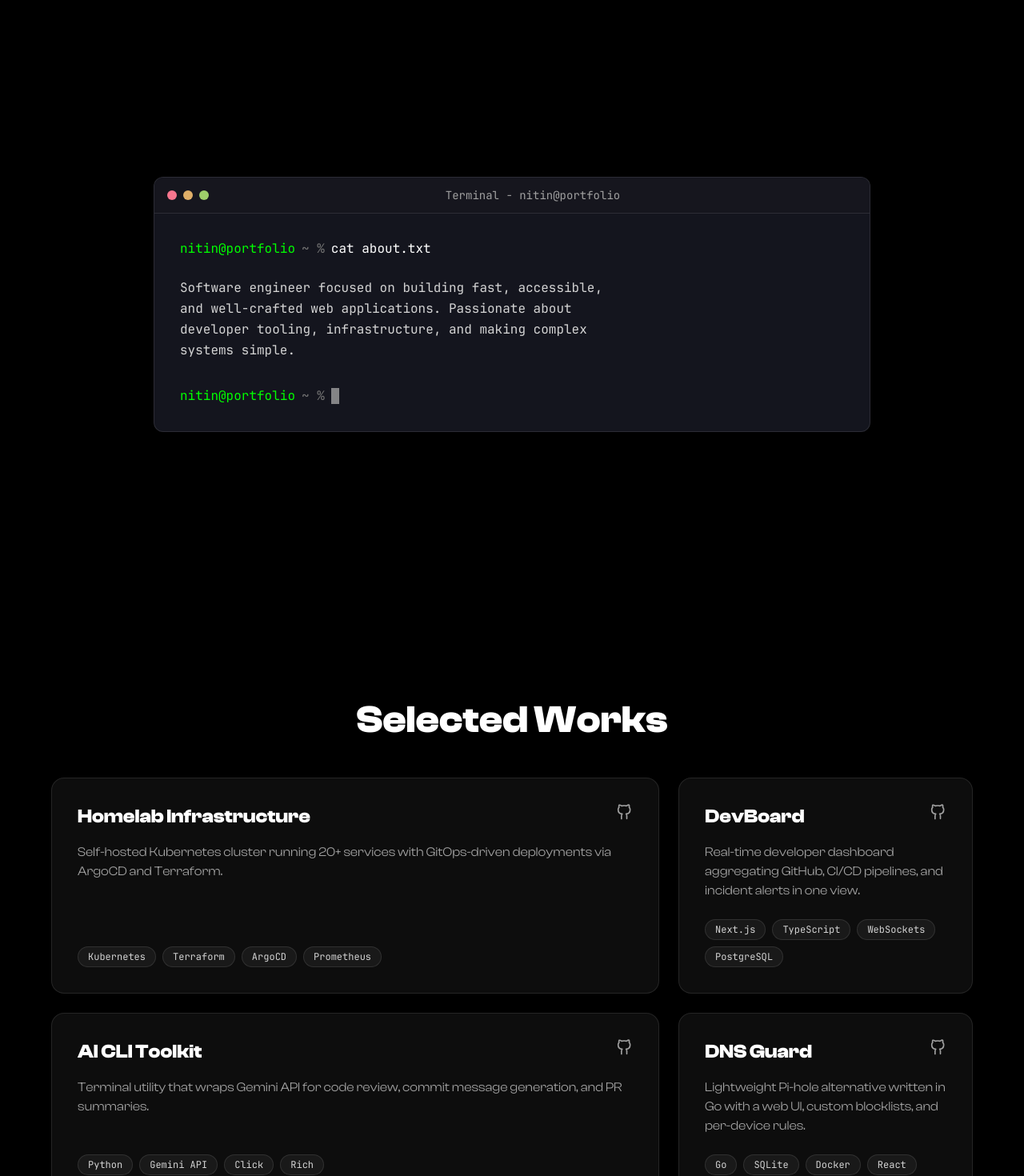
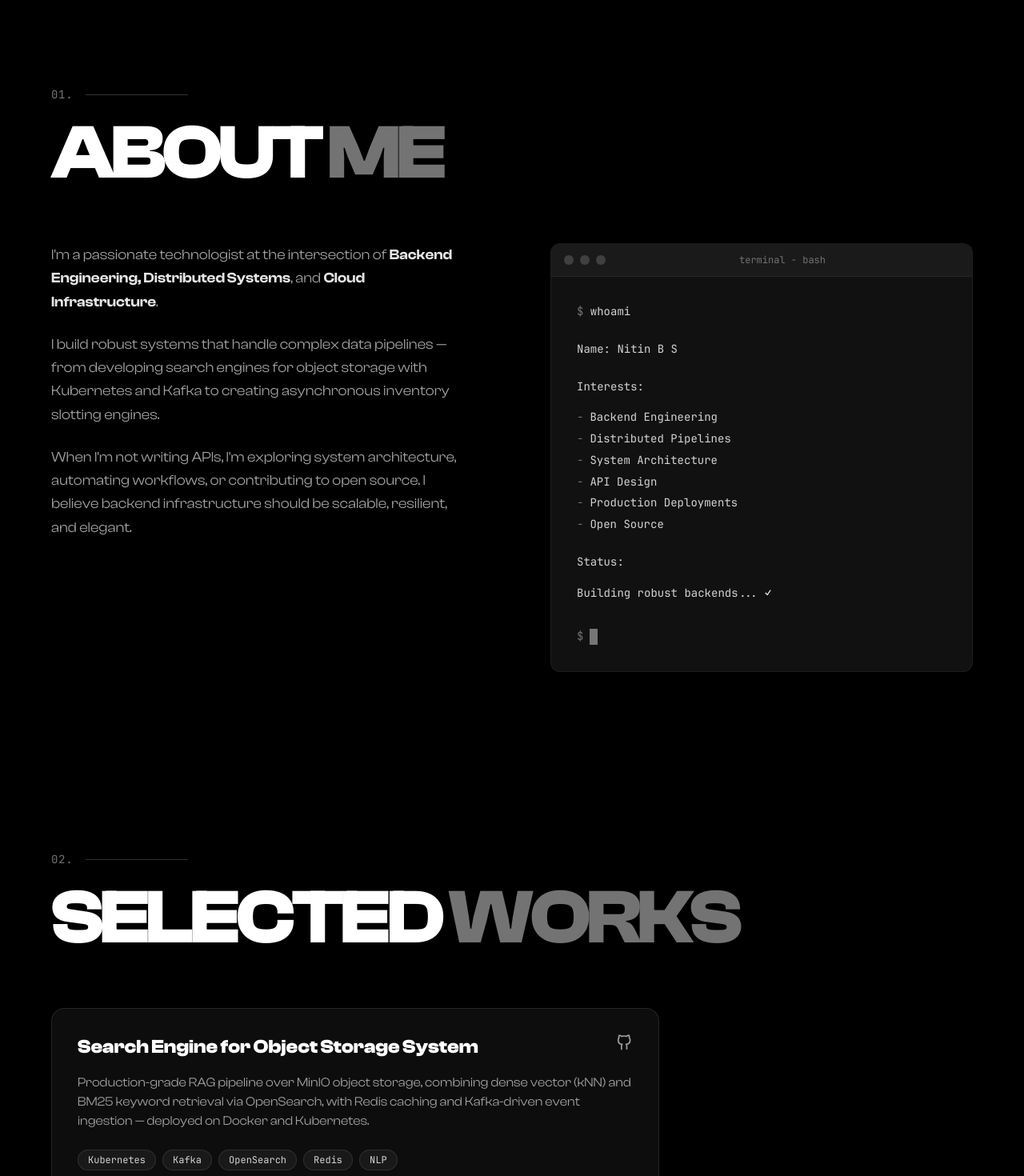
Before and after one commit to nitinbs24/Portfolio, a Next.js app: page / in a window 1280 px wide. Shown: the part 820-2290 px from the top of the page at 80% size. Built offline with nearby package versions, Linux system fonts and the light colour scheme.

Commit message:
feat: redesign about section, add numbering indicators, and replace placeholders with real data

```diff
--- a/components/layout/Footer.tsx
+++ b/components/layout/Footer.tsx
@@ -58,7 +58,7 @@ export function Footer() {
           transition={{ duration: 0.8, delay: 0.3 }}
           className="text-neutral-500 font-mono text-xs md:text-sm text-center max-w-xl px-4 leading-relaxed mb-8"
         >
-          Designed and developed by Abdul Malik with React, Three.js, Framer Motion, and all of my blood and sweat.
+          Designed and developed by Nitin B S with React, Three.js, Framer Motion, and all of my blood and sweat.
         </motion.p>
 
         {/* Icons */}
--- a/components/sections/About.tsx
+++ b/components/sections/About.tsx
@@ -1,56 +1,120 @@
-import { personalInfo } from "@/lib/constants";
-import { cn } from "@/lib/utils";
 import { motion } from "framer-motion";
 
 export function About() {
   return (
     <section
-      className="min-h-screen flex items-center justify-center px-4 md:px-8 py-20 relative z-10"
+      className="min-h-screen flex items-center justify-center py-32 px-4 relative z-10"
       id="about"
     >
-      <div className="w-full max-w-4xl mx-auto">
+      <div className="w-full max-w-6xl mx-auto flex flex-col items-start">
+
+        {/* Section Indicator */}
         <motion.div
-          initial={{ opacity: 0, y: 50 }}
+          initial={{ opacity: 0, y: 20 }}
           whileInView={{ opacity: 1, y: 0 }}
           viewport={{ once: true, margin: "-100px" }}
-          transition={{ duration: 0.8, ease: "easeOut" }}
-          className="bg-[#1a1b26]/80 backdrop-blur-md rounded-xl border border-white/10 shadow-2xl overflow-hidden font-mono text-sm md:text-base"
+          className="flex items-center gap-4 mb-4 w-full"
         >
+          <span className="font-mono text-neutral-500 text-sm tracking-wider">01.</span>
+          <div className="w-32 h-[1px] bg-white/20"></div>
+        </motion.div>
+
+        {/* Heading */}
+        <motion.h2
+          initial={{ opacity: 0, y: 30 }}
+          whileInView={{ opacity: 1, y: 0 }}
+          viewport={{ once: true, margin: "-100px" }}
+          transition={{ duration: 0.6 }}
+          className="text-6xl md:text-[6rem] font-black tracking-tighter mb-16 uppercase w-full"
+          style={{ fontFamily: "var(--font-display)" }}
+        >
+          <span className="text-white">About </span>
+          <span className="text-neutral-500">Me</span>
+        </motion.h2>
+
+        <div className="grid grid-cols-1 lg:grid-cols-2 gap-16 lg:gap-24 w-full">
+          {/* Left Column: Text */}
+          <motion.div
+            initial={{ opacity: 0, y: 30 }}
+            whileInView={{ opacity: 1, y: 0 }}
+            viewport={{ once: true, margin: "-100px" }}
+            transition={{ duration: 0.8, delay: 0.2 }}
+            className="space-y-6 text-neutral-400 text-base md:text-lg leading-relaxed"
+          >
+            <p>
+              I'm a passionate technologist at the intersection of <strong className="text-neutral-200 font-semibold">Backend Engineering, Distributed Systems</strong>, and <strong className="text-neutral-200 font-semibold">Cloud Infrastructure</strong>.
+            </p>
+            <p>
+              I build robust systems that handle complex data pipelines — from developing search engines for object storage with Kubernetes and Kafka to creating asynchronous inventory slotting engines.
+            </p>
+            <p>
+              When I'm not writing APIs, I'm exploring system architecture, automating workflows, or contributing to open source. I believe backend infrastructure should be scalable, resilient, and elegant.
+            </p>
+          </motion.div>
+
+          {/* Right Column: Terminal */}
+          <motion.div
+            initial={{ opacity: 0, x: 30 }}
+            whileInView={{ opacity: 1, x: 0 }}
+            viewport={{ once: true, margin: "-100px" }}
+            transition={{ duration: 0.8, delay: 0.4 }}
+            className="w-full"
+          >
+            <div className="bg-[#111] rounded-xl border border-white/5 shadow-2xl overflow-hidden font-mono text-sm">
               {/* macOS Window Header */}
-          <div className="flex items-center px-4 py-3 bg-[#16161e] border-b border-white/10">
+              <div className="flex items-center px-4 py-3 bg-[#1a1a1a] border-b border-white/5">
                 <div className="flex space-x-2">
-              <div className="w-3 h-3 rounded-full bg-[#f7768e]"></div>
-              <div className="w-3 h-3 rounded-full bg-[#e0af68]"></div>
-              <div className="w-3 h-3 rounded-full bg-[#9ece6a]"></div>
+                  <div className="w-3 h-3 rounded-full bg-neutral-700"></div>
+                  <div className="w-3 h-3 rounded-full bg-neutral-700"></div>
+                  <div className="w-3 h-3 rounded-full bg-neutral-700"></div>
                 </div>
-            <div className="flex-1 text-center text-xs md:text-sm text-neutral-400 font-medium select-none">
-              Terminal - nitin@portfolio
+                <div className="flex-1 text-center text-xs text-neutral-500 font-medium select-none">
+                  terminal - bash
                 </div>
               </div>
 
               {/* Terminal Content */}
-          <div className="p-6 md:p-8 space-y-6 text-neutral-300">
-            {/* Command Input */}
-            <div className="flex items-center gap-2">
-              <span className="text-accent">nitin@portfolio</span>
-              <span className="text-neutral-500">~ %</span>
-              <span className="text-white">cat about.txt</span>
+              <div className="p-6 md:p-8 space-y-4 text-neutral-300 leading-relaxed">
+                <div>
+                  <span className="text-neutral-500">$ </span>
+                  <span className="text-neutral-300">whoami</span>
                 </div>
 
-            {/* About text paragraphs */}
-            <div className="space-y-4 leading-relaxed whitespace-pre-line">
-              <p>{personalInfo.bio}</p>
+                <div className="pt-2 pb-2">
+                  <span className="text-neutral-300">Name: Nitin B S</span>
                 </div>
 
-            {/* Prompt with blinking cursor */}
+                <div>
+                  <span className="text-neutral-300">Interests:</span>
+                </div>
+
+                <ul className="space-y-1 pb-2">
+                  <li className="flex items-start gap-2"><span className="text-neutral-500">-</span> Backend Engineering</li>
+                  <li className="flex items-start gap-2"><span className="text-neutral-500">-</span> Distributed Pipelines</li>
+                  <li className="flex items-start gap-2"><span className="text-neutral-500">-</span> System Architecture</li>
+                  <li className="flex items-start gap-2"><span className="text-neutral-500">-</span> API Design</li>
+                  <li className="flex items-start gap-2"><span className="text-neutral-500">-</span> Production Deployments</li>
+                  <li className="flex items-start gap-2"><span className="text-neutral-500">-</span> Open Source</li>
+                </ul>
+
+                <div>
+                  <span className="text-neutral-300">Status:</span>
+                </div>
+
+                <div className="pb-2 flex items-center gap-2">
+                  <span>Building robust backends...</span>
+                  <span className="text-neutral-100">✓</span>
+                </div>
+
                 <div className="flex items-center gap-2 pt-2">
-              <span className="text-accent">nitin@portfolio</span>
-              <span className="text-neutral-500">~ %</span>
+                  <span className="text-neutral-500">$ </span>
                   <span className="w-2.5 h-5 bg-neutral-400 animate-pulse inline-block"></span>
+                </div>
               </div>
             </div>
           </motion.div>
         </div>
+      </div>
     </section>
   );
 }
--- a/components/sections/Contact.tsx
+++ b/components/sections/Contact.tsx
@@ -36,11 +36,10 @@ export function Contact() {
           initial={{ opacity: 0, y: 20 }}
           whileInView={{ opacity: 1, y: 0 }}
           viewport={{ once: true, margin: "-100px" }}
-          className="flex items-center gap-4 mb-8"
+          className="flex items-center gap-4 mb-4 w-full"
         >
-          <div className="w-8 h-[1px] bg-white/20"></div>
           <span className="font-mono text-neutral-500 text-sm tracking-wider">04.</span>
-          <div className="w-8 h-[1px] bg-white/20"></div>
+          <div className="w-32 h-[1px] bg-white/20"></div>
         </motion.div>
 
         {/* Heading */}
@@ -49,7 +48,7 @@ export function Contact() {
           whileInView={{ opacity: 1, y: 0 }}
           viewport={{ once: true, margin: "-100px" }}
           transition={{ duration: 0.6 }}
-          className="text-6xl md:text-[7rem] font-bold tracking-tighter mb-8 text-center uppercase text-neutral-200"
+          className="text-6xl md:text-[7rem] font-bold tracking-tighter mb-8 w-full uppercase text-neutral-200"
           style={{ fontFamily: "var(--font-display)" }}
         >
           Let's Connect
@@ -61,7 +60,7 @@ export function Contact() {
           whileInView={{ opacity: 1, y: 0 }}
           viewport={{ once: true, margin: "-100px" }}
           transition={{ duration: 0.6, delay: 0.1 }}
-          className="text-neutral-400 text-center max-w-xl mx-auto mb-16 text-lg"
+          className="text-neutral-400 text-left w-full max-w-xl mb-16 text-lg"
         >
           Have a project in mind? Want to collaborate? Or just say hi? My inbox is always open.
         </motion.p>
@@ -72,12 +71,12 @@ export function Contact() {
           whileInView={{ opacity: 1, y: 0 }}
           viewport={{ once: true, margin: "-100px" }}
           transition={{ duration: 0.6, delay: 0.2 }}
-          className="mb-24"
+          className="mb-24 w-full flex justify-start"
         >
           <motion.a
             whileHover={{ scale: 1.05 }}
             whileTap={{ scale: 0.95 }}
-            href="mailto:syedabdulmalik1208@gmail.com"
+            href="mailto:nitinskatte@gmail.com"
             className="inline-flex items-center gap-2 bg-white text-black px-8 py-4 rounded-full font-bold text-lg hover:bg-neutral-200 transition-colors"
           >
             Say Hello
--- a/components/sections/Projects.tsx
+++ b/components/sections/Projects.tsx
@@ -53,15 +53,26 @@ export function Projects() {
       id="projects"
     >
       <div className="w-full max-w-6xl mx-auto">
+        <motion.div
+          initial={{ opacity: 0, y: 20 }}
+          whileInView={{ opacity: 1, y: 0 }}
+          viewport={{ once: true, margin: "-100px" }}
+          className="flex items-center gap-4 mb-4 w-full"
+        >
+          <span className="font-mono text-neutral-500 text-sm tracking-wider">02.</span>
+          <div className="w-32 h-[1px] bg-white/20"></div>
+        </motion.div>
+
         <motion.h2
           initial={{ opacity: 0, y: 30 }}
           whileInView={{ opacity: 1, y: 0 }}
           viewport={{ once: true, margin: "-100px" }}
           transition={{ duration: 0.6 }}
-          className="text-4xl md:text-5xl font-bold mb-12 text-center"
+          className="text-6xl md:text-[6rem] font-black tracking-tighter mb-16 uppercase w-full"
           style={{ fontFamily: "var(--font-display)" }}
         >
-          Selected Works
+          <span className="text-white">Selected </span>
+          <span className="text-neutral-500">Works</span>
         </motion.h2>
 
         <motion.div
--- a/components/sections/Skills.tsx
+++ b/components/sections/Skills.tsx
@@ -27,15 +27,26 @@ export function Skills() {
       id="skills"
     >
       <div className="w-full max-w-4xl mx-auto">
+        <motion.div
+          initial={{ opacity: 0, y: 20 }}
+          whileInView={{ opacity: 1, y: 0 }}
+          viewport={{ once: true, margin: "-100px" }}
+          className="flex items-center gap-4 mb-4 w-full"
+        >
+          <span className="font-mono text-neutral-500 text-sm tracking-wider">03.</span>
+          <div className="w-32 h-[1px] bg-white/20"></div>
+        </motion.div>
+
         <motion.h2
           initial={{ opacity: 0, y: 30 }}
           whileInView={{ opacity: 1, y: 0 }}
           viewport={{ once: true, margin: "-100px" }}
           transition={{ duration: 0.6 }}
-          className="text-4xl md:text-5xl font-bold mb-16 text-center"
+          className="text-6xl md:text-[6rem] font-black tracking-tighter mb-16 uppercase w-full"
           style={{ fontFamily: "var(--font-display)" }}
         >
-          Skills & Tools
+          <span className="text-white">Technical </span>
+          <span className="text-neutral-500">Skills</span>
         </motion.h2>
 
         <div className="grid grid-cols-1 md:grid-cols-2 gap-8 md:gap-12">
--- a/lib/constants.ts
+++ b/lib/constants.ts
@@ -24,60 +24,47 @@ export interface SocialLink {
 // ─── Personal Info ────────────────────────────────────────────────────────────
 
 export const personalInfo = {
-  name: "Nitin",
+  name: "Nitin B S",
   roles: [
-    "Full Stack Developer",
-    "DevOps Engineer",
-    "AI Enthusiast",
-    "Open Source Contributor",
+    "Backend Engineer",
+    "Computer Science Student",
+    "System Architecture Enthusiast",
   ],
-  bio: `Software engineer focused on building fast, accessible,
-and well-crafted web applications. Passionate about
-developer tooling, infrastructure, and making complex
-systems simple.`,
+  bio: `Final Year Computer Science Engineering student From VVCE, Mysuru, with interest in backend engineering — distributed pipelines, APIs, and production ready deployments.`,
 } as const;
 
 // ─── Projects ─────────────────────────────────────────────────────────────────
 
 export const projects: Project[] = [
   {
-    id: "homelab",
-    title: "Homelab Infrastructure",
+    id: "hpe-cpp",
+    title: "Search Engine for Object Storage System",
     description:
-      "Self-hosted Kubernetes cluster running 20+ services with GitOps-driven deployments via ArgoCD and Terraform.",
-    tags: ["Kubernetes", "Terraform", "ArgoCD", "Prometheus"],
+      "Production-grade RAG pipeline over MinIO object storage, combining dense vector (kNN) and BM25 keyword retrieval via OpenSearch, with Redis caching and Kafka-driven event ingestion — deployed on Docker and Kubernetes.",
+    tags: ["Kubernetes", "Kafka", "OpenSearch", "Redis", "NLP"],
     href: "#",
     repo: "https://github.com/nitin",
     featured: true,
   },
   {
-    id: "devboard",
-    title: "DevBoard",
+    id: "3d-warehouse",
+    title: "3D Warehouse Slotting Engine",
     description:
-      "Real-time developer dashboard aggregating GitHub, CI/CD pipelines, and incident alerts in one view.",
-    tags: ["Next.js", "TypeScript", "WebSockets", "PostgreSQL"],
-    href: "#",
-    repo: "https://github.com/nitin",
-  },
-  {
-    id: "ai-cli",
-    title: "AI CLI Toolkit",
-    description:
-      "Terminal utility that wraps Gemini API for code review, commit message generation, and PR summaries.",
-    tags: ["Python", "Gemini API", "Click", "Rich"],
+      "Full-stack slotting engine (FastAPI + async Postgres + Redis/arq) that turns Odoo-shaped inventory data into optimized rack-slot assignments with a React Three Fiber 3D digital twin.",
+    tags: ["FastAPI", "PostgreSQL", "Redis", "React Three Fiber"],
     href: "#",
     repo: "https://github.com/nitin",
     featured: true,
   },
   {
-    id: "dns-guard",
-    title: "DNS Guard",
+    id: "ai-shorts",
+    title: "AI YouTube Automation",
     description:
-      "Lightweight Pi-hole alternative written in Go with a web UI, custom blocklists, and per-device rules.",
-    tags: ["Go", "SQLite", "Docker", "React"],
+      "Autonomous Python monorepo that orchestrates scriptwriting, voiceovers, and video assembly to publish content across a YouTube channel using LLM-in-the-loop validation.",
+    tags: ["Python", "Edge-TTS", "MoviePy", "GitHub Actions"],
     href: "#",
     repo: "https://github.com/nitin",
-  },
+  }
 ];
 
 // ─── Skills ───────────────────────────────────────────────────────────────────
@@ -85,20 +72,16 @@ export const projects: Project[] = [
 export const skills: SkillCategory[] = [
   {
     label: "Languages",
-    items: ["TypeScript", "Python", "Go", "Rust", "SQL", "Bash"],
+    items: ["C", "C++", "Python"],
   },
   {
-    label: "Frameworks",
-    items: ["Next.js", "React", "FastAPI", "Express", "Prisma", "Tailwind CSS"],
+    label: "Developer Tools",
+    items: ["Git", "VS Code", "Docker", "Kubernetes", "Claude Code", "Antigravity"],
   },
   {
-    label: "DevOps",
-    items: ["Docker", "Kubernetes", "Terraform", "ArgoCD", "GitHub Actions", "Prometheus"],
-  },
-  {
-    label: "Distros & Tools",
-    items: ["NixOS", "Arch Linux", "Neovim", "tmux", "PostgreSQL", "Redis"],
-  },
+    label: "Core Concepts",
+    items: ["Data Structures", "Algorithms", "Computer Networks", "Operating Systems", "DBMS"],
+  }
 ];
 
 // ─── Social Links ─────────────────────────────────────────────────────────────
@@ -106,17 +89,17 @@ export const skills: SkillCategory[] = [
 export const socialLinks: SocialLink[] = [
   {
     label: "Email",
-    href: "mailto:syedabdulmalik1208@gmail.com",
+    href: "mailto:nitinskatte@gmail.com",
     icon: "email",
   },
   {
     label: "LinkedIn",
-    href: "https://linkedin.com/in/abdulmaliksy3d",
+    href: "https://linkedin.com/in/nitinbs",
     icon: "linkedin",
   },
   {
     label: "GitHub",
-    href: "https://github.com/s8my0",
+    href: "https://github.com/nitinbs",
     icon: "github",
   },
 ];
```
Lines whose indentation alone changed are shown as unchanged.
